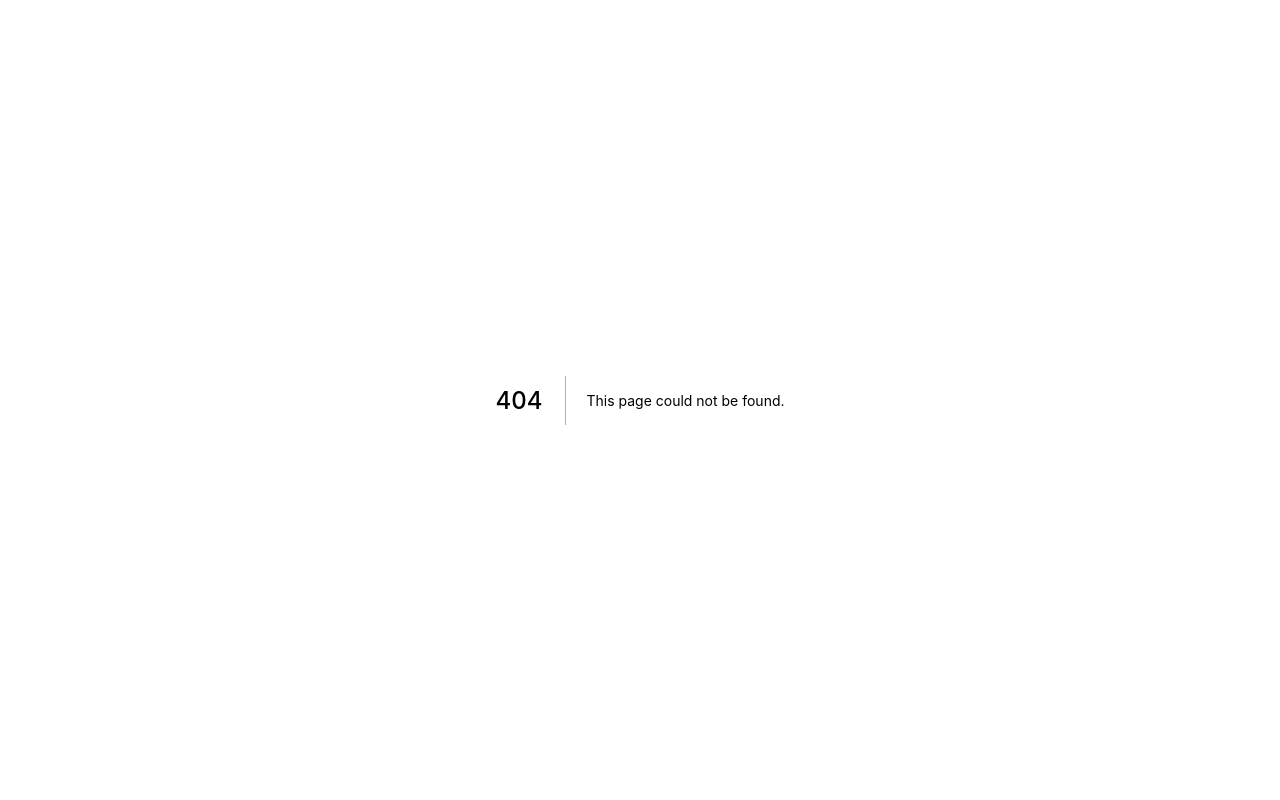
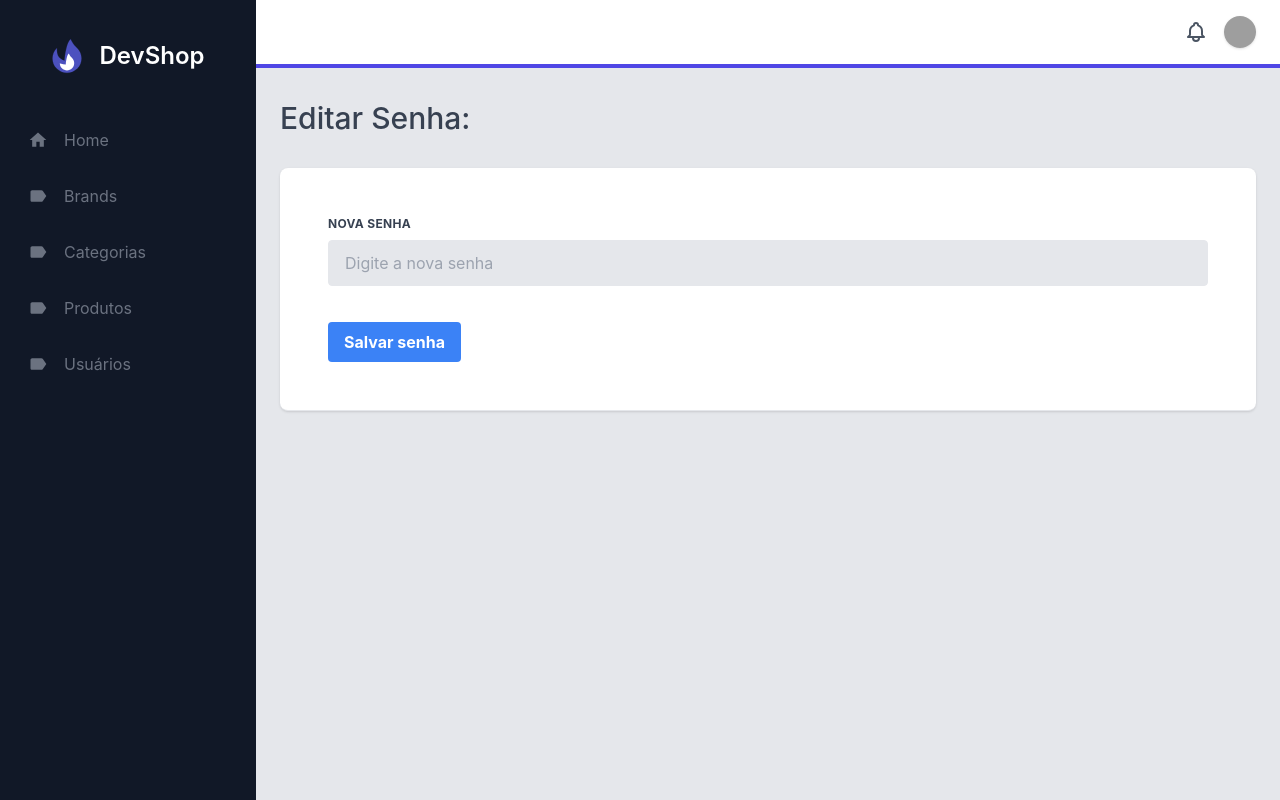
Before and after one commit to jeandsontb/devshop-front, a Next.js app in the folder panel/: page /users/1/password in a window 1280 px wide. Before the commit this address had no page. Built offline with nearby package versions, Linux system fonts and the light colour scheme; no server answers; grey boxes are pictures that could not be loaded.

Commit message:
implements updata pass

```diff
--- a/panel/pages/users/[id]/edit.tsx
+++ b/panel/pages/users/[id]/edit.tsx
@@ -11,12 +11,11 @@ import * as Yup from "yup";
 let id = "";
 
 const UPDATE_USER = `
-  mutation updateUser($id: String!, $name: String!, $email: String!, $password: String!, $role: String!) {
+  mutation updateUser($id: String!, $name: String!, $email: String!, $role: String!) {
     updateUser (input: {
       id: $id,
       name: $name,
       email: $email,
-      password: $password,
       role: $role
     }) {
       id
@@ -44,37 +43,35 @@ const Edit = () => {
     name: Yup.string()
       .min(3, "Mínimo 3 caracteres")
       .required("Campo requerido"),
-    email: Yup.string().email("E-mail inválido").required("Campo requerido"),
-    password: Yup.string()
-      .min(6, "Mínimo 6 caracteres")
-      .required("Campo requerido"),
-    // slug: Yup.string()
-    //   .min(3, "Mínimo 3 caracteres")
-    //   .required("Campo requerido")
-    //   .test(
-    //     "is-unique",
-    //     "Por favor, utilize outro slug. Este já está em uso.",
-    //     async (value) => {
-    //       const ret = await fetcher(
-    //         JSON.stringify({
-    //           query: `
-    //               query{
-    //                 getCategoryBySlug(slug:"${value}"){
-    //                   id
-    //                 }
-    //               }
-    //             `,
-    //         })
-    //       );
-    //       if (ret.errors) {
-    //         return true;
-    //       }
-    //       if (ret.data.getCategoryBySlug.id === id) {
-    //         return true;
-    //       }
-    //       return false;
-    //     }
-    //   ),
+    email: Yup.string()
+      .email("E-mail inválido")
+      .required("Campo requerido")
+      .test(
+        "is-unique",
+        "Por favor, utilize outro e-mail. Este já está em uso.",
+        async (value) => {
+          const ret = await fetcher(
+            JSON.stringify({
+              query: `
+              query{
+                getUserByEmail(email:"${value}"){
+                  id
+                }
+              }
+            `,
+            })
+          );
+          if (ret.errors) {
+            return true;
+          }
+
+          if (ret.data.getUserByEmail.id === id) {
+            return true;
+          }
+
+          return false;
+        }
+      ),
   });
 
   const [updatedData, updateUser] = useMutation(UPDATE_USER);
@@ -83,7 +80,6 @@ const Edit = () => {
     initialValues: {
       name: "",
       email: "",
-      password: "",
       role: "",
     },
     validationSchema: UserSchema,
@@ -140,15 +136,6 @@ const Edit = () => {
               />
 
               <InputForm
-                label="Senha"
-                placeholder="Digite a senha"
-                value={form.values.password}
-                onChange={form.handleChange}
-                name="password"
-                errorMessage={form.errors.password}
-              />
-
-              <InputForm
                 label="Role"
                 placeholder="Digite o role do usuário"
                 value={form.values.role}
--- /dev/null
+++ b/panel/pages/users/[id]/password.tsx
@@ -0,0 +1,91 @@
+import { useRouter } from "next/router";
+import React, { useEffect } from "react";
+import { fetcher, useMutation, useQuery } from "../../../hooks/graphql";
+import { useFormik } from "formik";
+import { Layout } from "../../../components/layout";
+import { Title } from "../../../components/title";
+import { InputForm } from "../../../components/input";
+import { Button } from "../../../components/button";
+import * as Yup from "yup";
+
+let id = "";
+
+const UPDATE_PASSWORD = `
+  mutation changePasswordUser($id: String!, $password: String!) {
+    changePasswordUser (input: {
+      id: $id,
+      password: $password
+    })
+  }
+`;
+
+const Edit = () => {
+  const router = useRouter();
+  id = router?.query?.id ? router.query.id.toString() : "";
+  const { data } = useQuery(`
+  query {
+    getUserById(id: "${router.query.id}") {
+      id,
+      name,
+      email,
+      role
+    }
+  }
+  `);
+
+  const UserSchema = Yup.object().shape({
+    password: Yup.string()
+      .min(6, "Mínimo 6 caracteres")
+      .required("Campo requerido"),
+  });
+
+  const [updatedData, updateUser] = useMutation(UPDATE_PASSWORD);
+
+  const form = useFormik({
+    initialValues: {
+      password: "",
+    },
+    validationSchema: UserSchema,
+    onSubmit: async (values) => {
+      const user = {
+        ...values,
+        id: router.query.id,
+      };
+
+      const responseData = await updateUser(user);
+      if (responseData && !responseData.errors) {
+        router.push("/users");
+      }
+    },
+  });
+
+  return (
+    <Layout>
+      <Title>Editar Senha: {data?.getUserById?.name}</Title>
+      <div className="flex flex-col mt-8">
+        <div className="-my-2 py-2 overflow-x-auto sm:-mx-6 sm:px-6 lg:-mx-8 lg:px-8">
+          <div className="align-middle inline-block bg-white p-12 min-w-full shadow overflow-hidden sm:rounded-lg border-b border-gray-200">
+            {updatedData && !!updatedData.errors && (
+              <p className="bg-red-100 border border-red-400 text-red-700 px-4 py-3 rounded relative mb-4">
+                Ocorreu um erro ao salvar dados.
+              </p>
+            )}
+            <form onSubmit={form.handleSubmit}>
+              <InputForm
+                label="Nova senha"
+                placeholder="Digite a nova senha"
+                value={form.values.password}
+                onChange={form.handleChange}
+                name="password"
+                errorMessage={form.errors.password}
+              />
+              <Button>Salvar senha</Button>
+            </form>
+          </div>
+        </div>
+      </div>
+    </Layout>
+  );
+};
+
+export default Edit;
--- a/panel/pages/users/create.tsx
+++ b/panel/pages/users/create.tsx
@@ -25,7 +25,30 @@ const CREATE_USER = `
 
 const UserSchema = Yup.object().shape({
   name: Yup.string().min(3, "Mínimo 3 caracteres").required("Campo requerido"),
-  email: Yup.string().email("E-mail inválido").required("Campo requerido"),
+  email: Yup.string()
+    .email("E-mail inválido")
+    .required("Campo requerido")
+    .test(
+      "is-unique",
+      "Por favor, utilize outro e-mail. Este já está em uso.",
+      async (value) => {
+        const ret = await fetcher(
+          JSON.stringify({
+            query: `
+              query{
+                getUserByEmail(email:"${value}"){
+                  id
+                }
+              }
+            `,
+          })
+        );
+        if (ret.errors) {
+          return true;
+        }
+        return false;
+      }
+    ),
   password: Yup.string()
     .min(6, "Mínimo 6 caracteres")
     .required("Campo requerido"),
--- a/panel/pages/users/index.tsx
+++ b/panel/pages/users/index.tsx
@@ -72,6 +72,12 @@ const Index = () => {
                           </Table.Td>
 
                           <Table.Td>
+                            <Link href={`/users/${item.id}/password`}>
+                              <a className="text-indigo-600 hover:text-indigo-900">
+                                Alterar senha
+                              </a>
+                            </Link>
+                            {" | "}
                             <Link href={`/users/${item.id}/edit`}>
                               <a className="text-indigo-600 hover:text-indigo-900">
                                 Edit
```
